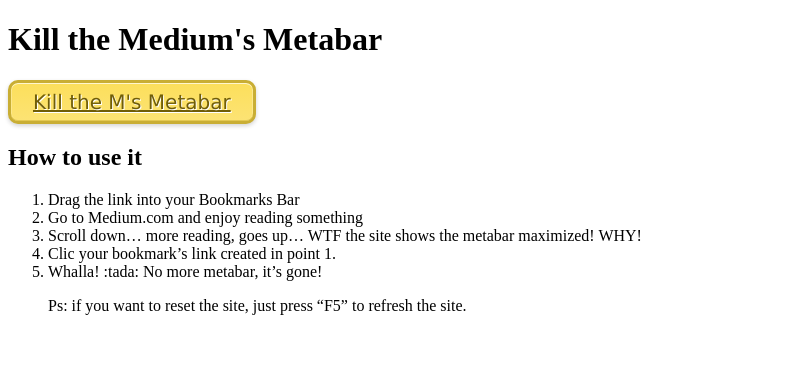
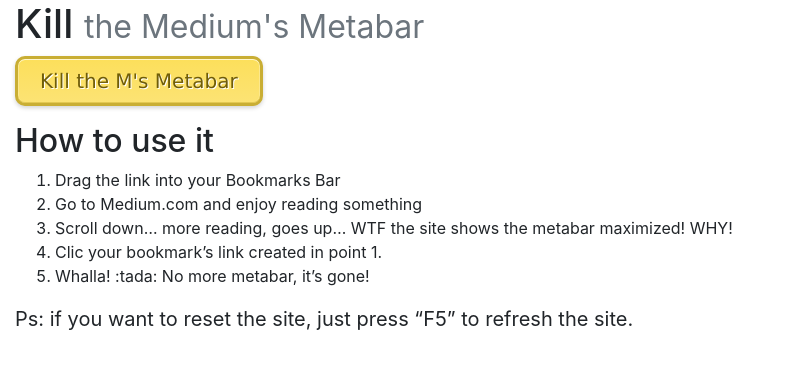
Before and after one commit to SidVal/kill-metabar-maximized, a plain HTML site: page docs/index.html in a window 1280 px wide. Shown: the whole page, without its empty margins (0-788 px from the left). Drawn offline with nearby package versions, Linux system fonts and the light colour scheme.

Commit message:
Update index.html
Bootstrap +1

```diff
--- a/docs/index.html
+++ b/docs/index.html
@@ -2,9 +2,11 @@
 <html lang="en">
 <head>
     <title>Kill the metabar</title>
+    <meta name="viewport" content="width=device-width, initial-scale=1, shrink-to-fit=no">
     <meta charset="utf-8">
     <meta name="description" content="Just kill the metabar when its maximized">
     <meta name="keywords" content="medium, metabar, css">
+    <link rel="stylesheet" href="https://stackpath.bootstrapcdn.com/bootstrap/4.1.2/css/bootstrap.min.css" integrity="sha384-Smlep5jCw/wG7hdkwQ/Z5nLIefveQRIY9nfy6xoR1uRYBtpZgI6339F5dgvm/e9B" crossorigin="anonymous">
     <style>
 .btn-class{
     display: inline-block;
@@ -36,8 +38,8 @@
 </style>
 </head>
 <body>
-
-    <h1>Kill the Medium's Metabar</h1>
+<div class="container-fluid">
+    <h1>Kill <small class="text-muted">the Medium's Metabar</small></h1>
 
     <p>
         <a class="btn-class" href="javascript:(function()%7B(function(i%2Cn%2Cj%2Ce%2Cc%2Ct%2Ccss)%7B%20css%3Di.createElement(n)%3Bt%3Di.getElementsByTagName(c)%5B0%5D%3Bcss.href%3Dj%3Bcss.rel%3De%3B%20t.insertAdjacentElement('beforeend'%2Ccss)%3B%7D)%20(document%2C'link'%2C'https%3A%2F%2Fcdn.rawgit.com%2FSidVal%2Fkill-metabar-maximized%2Fmaster%2Fkill-metabar.css'%2C'stylesheet'%2C'head')%7D)()">Kill the M's Metabar</a>
@@ -53,7 +55,8 @@
   <li>Whalla! :tada: No more metabar, it’s gone!</li>
 </ol>
 
-<blockquote>
-  <p>Ps: if you want to reset the site, just press “F5” to refresh the site.</p>
+<blockquote  class="blockquote">
+  <p class="mb-0">Ps: if you want to reset the site, just press “F5” to refresh the site.</p>
 </blockquote>
+</div>
 </body></html>
```
